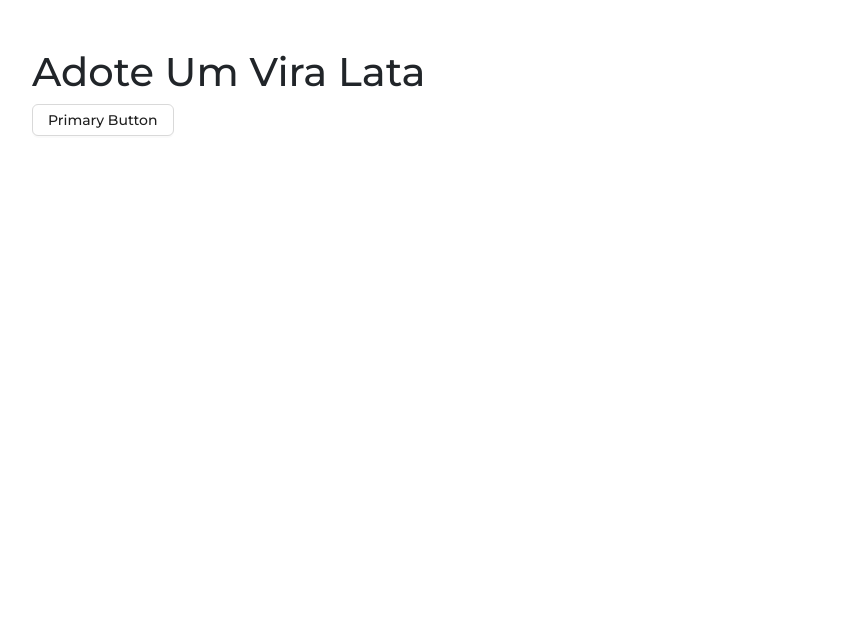
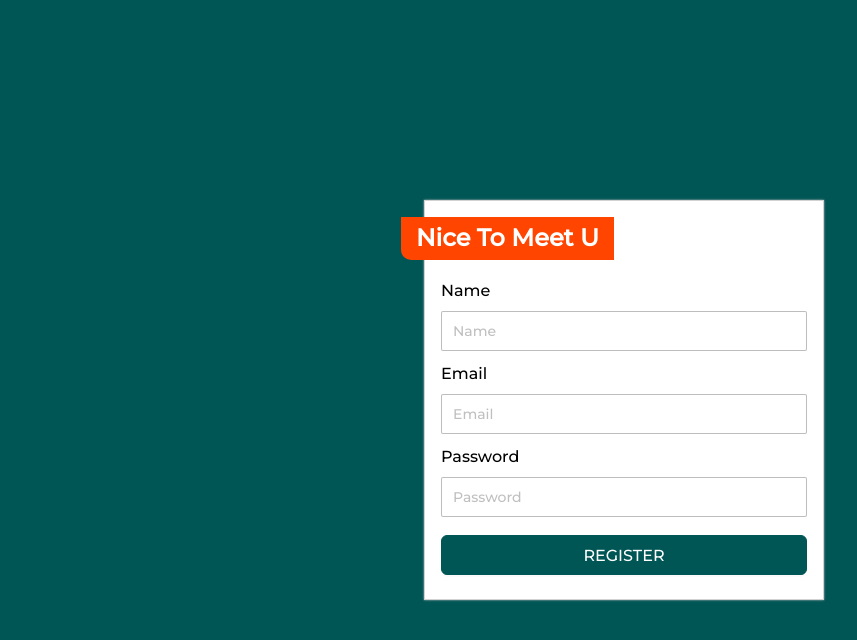
Before and after one commit to belleb23/adote-mern, a React (Create React App) app in the folder client/: page /register in a window 1280 px wide. Shown: the top 640 px of the page, without its empty margins (16-873 px from the left). Built offline with nearby package versions, Linux system fonts and the light colour scheme.

Commit message:
register ui 1

```diff
--- a/client/src/App.js
+++ b/client/src/App.js
@@ -2,14 +2,15 @@ import React from "react";
 import { BrowserRouter, Routes, Route } from "react-router-dom";
 import Login from "./pages/Login";
 import Register from "./pages/Register";
-import { Button } from "antd";
 
 function App() {
   return (
-    <div className="App p-5">
-      <h1>Adote Um Vira Lata</h1>
-      <Button>Primary Button</Button>
-    </div>
+    <BrowserRouter>
+    <Routes>
+      <Route path="/login" element={<Login/>}/>
+      <Route path="/register" element={<Register/>}/>
+    </Routes>
+   </BrowserRouter>
   );
 }
 
--- a/client/src/pages/Register.js
+++ b/client/src/pages/Register.js
@@ -1,8 +1,34 @@
 import React from 'react'
+import { Form, Button, Input } from "antd";
+
 
 function Register() {
   return (
-    <div>Register</div>
+    <div className="authentication">
+      <div className="authentication-form card p-3">
+         <h1 className="card-title">Nice To Meet U</h1>
+         <Form layout="vertical">
+            <Form.Item label="Name" name="name"
+              // onFinish={onFinish}
+            >
+              <Input placeholder="Name" />
+            </Form.Item>
+            <Form.Item label="Email" name="email">
+              <Input placeholder="Email" />
+            </Form.Item>
+            <Form.Item label="Password" name="password">
+              <Input placeholder="Password" type="password" />
+            </Form.Item>
+
+            <Button
+              className="primary-button my-2 full-width-button"
+              htmlType="submit"
+            >
+              REGISTER
+            </Button>
+        </Form>
+      </div>
+    </div>
   )
 }
 
```
